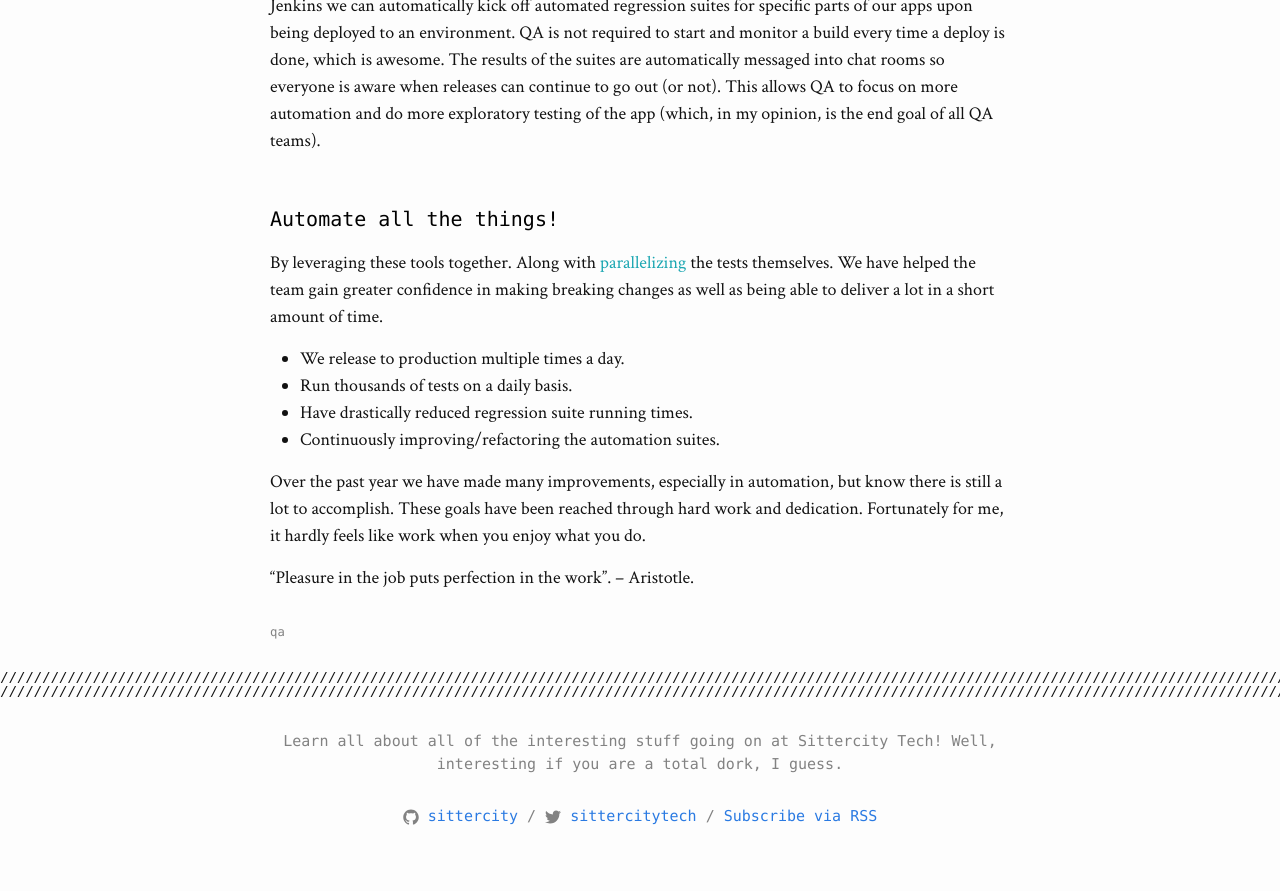
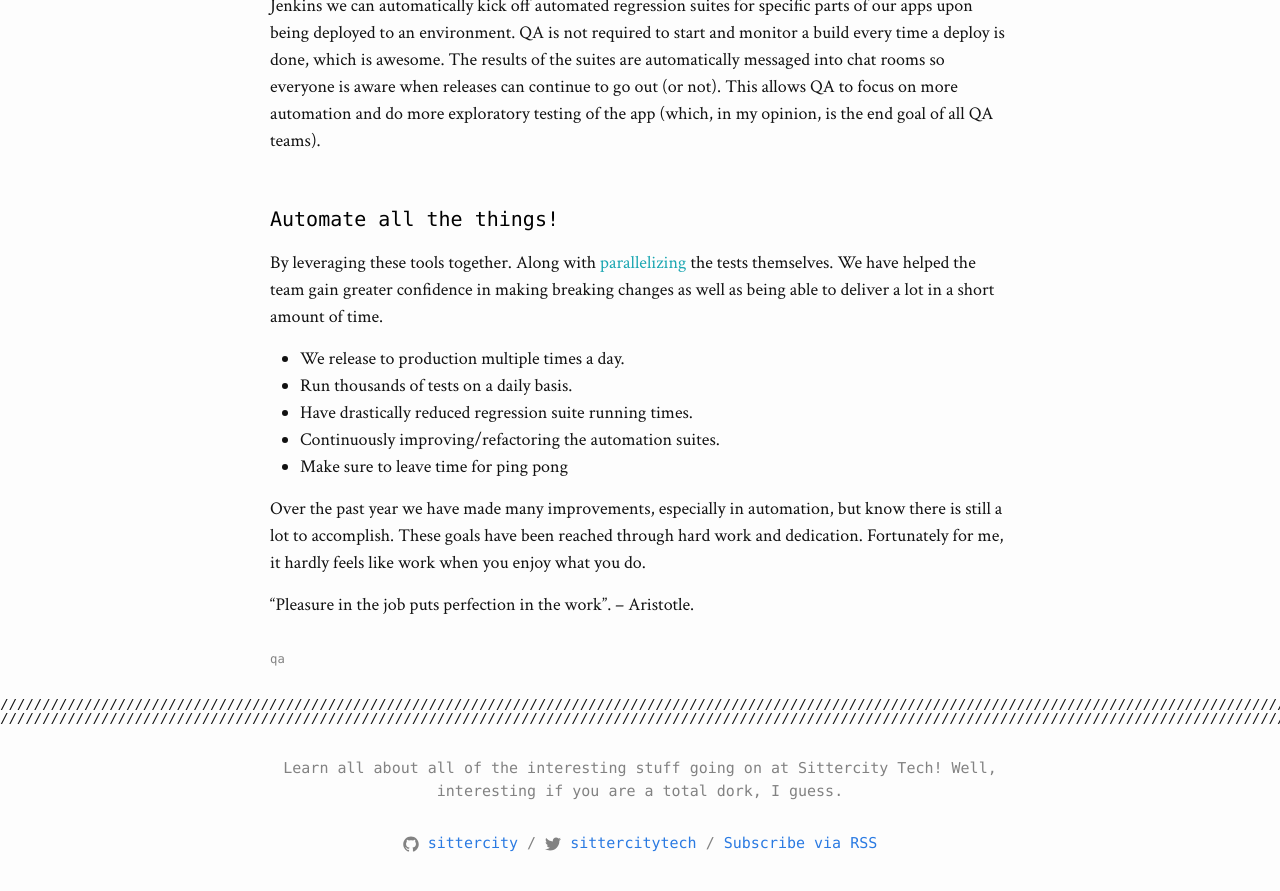
Before and after one commit to sittercity/sittercity.github.io, a Jekyll site: the page built from _posts/2016-03-28-chime-quality-assurance.markdown, in a window 1280 px wide and 900 px high, scrolled down 2256 px. Shown: the top 891 px of the window. Built offline with Jekyll 4.4.1, drawn with Linux system fonts in a browser that asks for light colours.

Commit message:
ping pong

```diff
--- a/_posts/2016-03-28-chime-quality-assurance.markdown
+++ b/_posts/2016-03-28-chime-quality-assurance.markdown
@@ -42,6 +42,7 @@ By leveraging these tools together. Along with [parallelizing](https://github.co
  - Run thousands of tests on a daily basis.
  - Have drastically reduced regression suite running times.
  - Continuously improving/refactoring the automation suites.
+ - Make sure to leave time for ping pong
 
 Over the past year we have made many improvements, especially in automation, but know there is still a lot to accomplish. These goals have been reached through hard work and dedication.  Fortunately for me, it hardly feels like work when you enjoy what you do.
 
```
